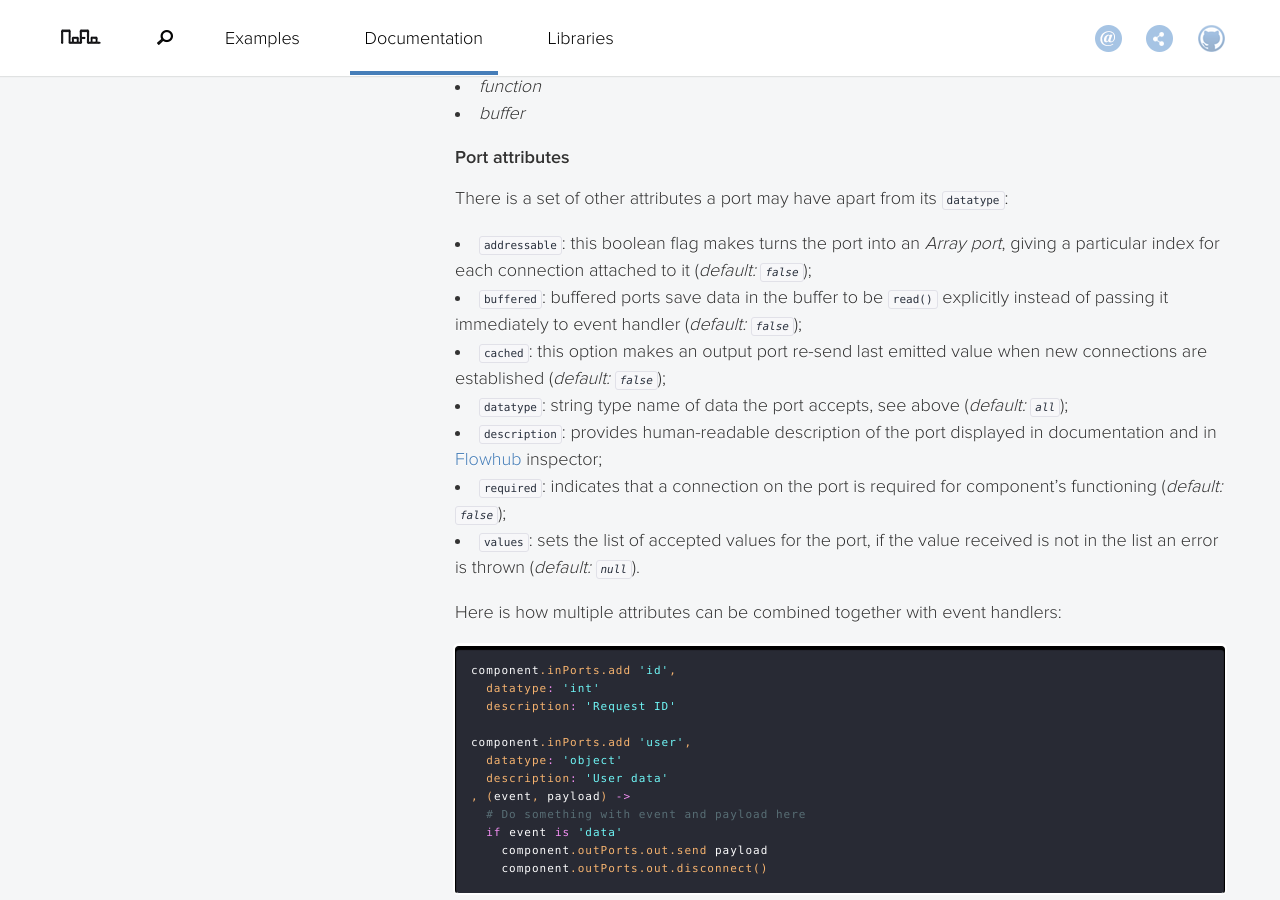
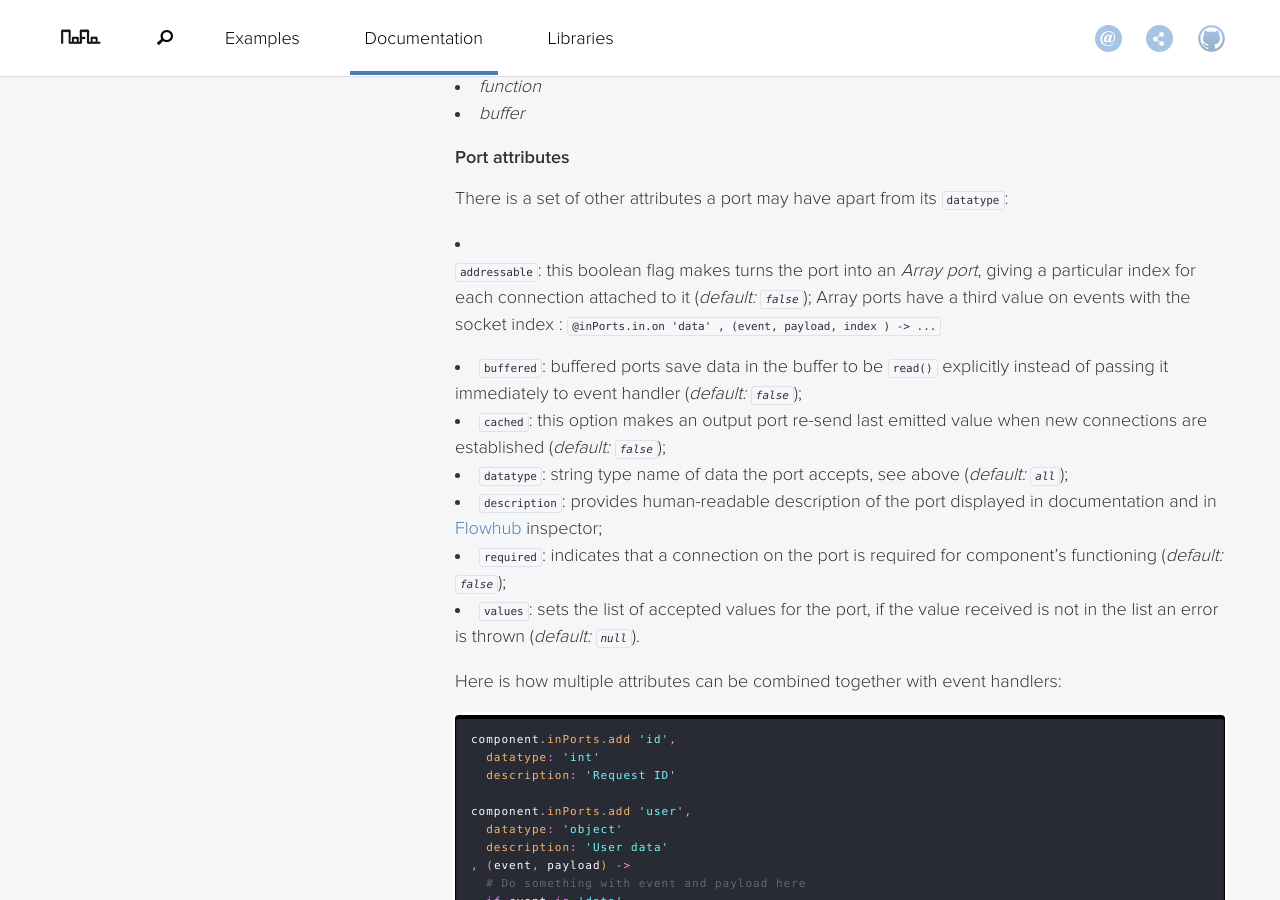
Before and after one commit to noflo/noflo.github.io, a Jekyll site: the page built from documentation/_posts/2013-07-12-components.md, in a window 1280 px wide and 900 px high, scrolled down 5800 px. Built offline with Jekyll 4.4.1, drawn with Linux system fonts in a browser that asks for light colours; nearby versions of some CDN libraries; Markdown is read by kramdown in place of the engine named in the settings.

Commit message:
Detail on addressable ports.

````diff
--- a/documentation/_posts/2013-07-12-components.md
+++ b/documentation/_posts/2013-07-12-components.md
@@ -200,6 +200,9 @@ The data types supported by NoFlo include:
 There is a set of other attributes a port may have apart from its `datatype`:
 
 * `addressable`: this boolean flag makes turns the port into an _Array port_, giving a particular index for each connection attached to it (_default: `false`_);
+Array ports have a third value on events with the socket index :
+  ```@inPorts.in.on 'data' , (event, payload, index ) -> ... ```
+
 * `buffered`: buffered ports save data in the buffer to be `read()` explicitly instead of passing it immediately to event handler (_default: `false`_);
 * `cached`: this option makes an output port re-send last emitted value when new connections are established (_default: `false`_);
 * `datatype`: string type name of data the port accepts, see above (_default: `all`_);
````
